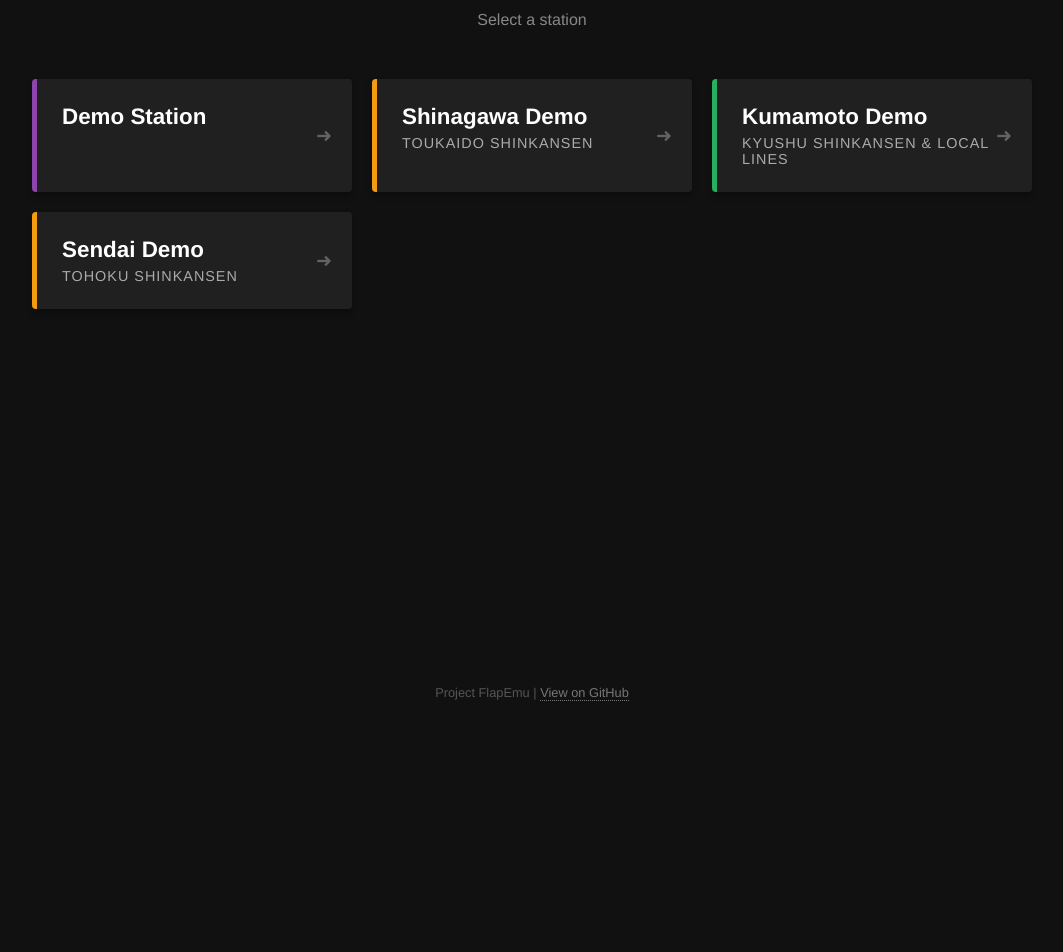
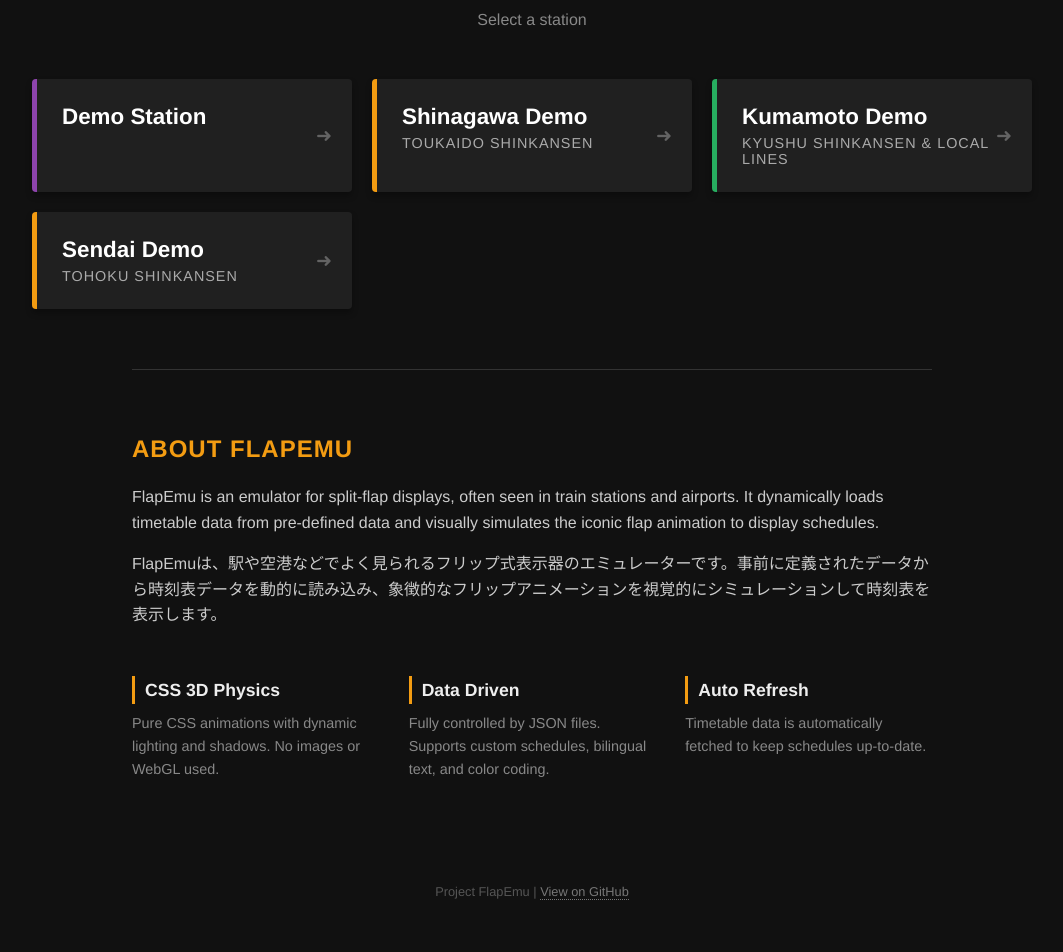
Before and after one commit to tyoubin/flapemu, a plain HTML site: page index.html in a window 1280 px wide. Shown: the part 127-1079 px from the top of the page, without its empty margins (108-1171 px from the left). Before the commit the page ends 880 px from the top, so only its background shows below. Drawn offline with Linux system fonts and the light colour scheme.

Commit message:
Update index.html

```diff
--- a/index.html
+++ b/index.html
@@ -105,6 +105,50 @@
             right: 15px;
         }
 
+        .intro-section {
+            width: 100%;
+            max-width: 800px;
+            margin-top: 60px;
+            padding-top: 40px;
+            border-top: 1px solid #333;
+            color: #ccc;
+            line-height: 1.6;
+        }
+
+        .intro-section h2 {
+            color: #f39c12;
+            font-size: 1.5rem;
+            margin-bottom: 15px;
+            text-transform: uppercase;
+            letter-spacing: 1px;
+        }
+
+        .intro-section strong {
+            color: #fff;
+        }
+
+        .features-grid {
+            display: grid;
+            grid-template-columns: repeat(auto-fit, minmax(200px, 1fr));
+            gap: 30px;
+            margin-top: 30px;
+            margin-bottom: 40px;
+        }
+
+        .feature-item h3 {
+            font-size: 1.1rem;
+            color: #eee;
+            margin-bottom: 8px;
+            border-left: 3px solid #f39c12;
+            padding-left: 10px;
+        }
+
+        .feature-item p {
+            font-size: 0.9rem;
+            color: #888;
+            margin: 0;
+        }
+
         footer {
             margin-top: auto;
             padding-top: 50px;
@@ -119,7 +163,7 @@
 </head>
 <body>
 
-    <h1>Departure Board</h1>
+    <h1>FlapEmu</h1>
     <p class="subtitle">Select a station</p>
 
     <div class="station-list">
@@ -144,7 +188,30 @@
             <div class="line-name">Tohoku Shinkansen</div>
         </a>
     </div>
+    <div class="intro-section">
+        <h2>About FlapEmu</h2>
+        <p>
+            FlapEmu is an emulator for split-flap displays, often seen in train stations and airports. It dynamically loads timetable data from pre-defined data and visually simulates the iconic flap animation to display schedules.
+        </p>
+        <p>
+            FlapEmuは、駅や空港などでよく見られるフリップ式表示器のエミュレーターです。事前に定義されたデータから時刻表データを動的に読み込み、象徴的なフリップアニメーションを視覚的にシミュレーションして時刻表を表示します。
+        </p>
+        <div class="features-grid">
+            <div class="feature-item">
+                <h3>CSS 3D Physics</h3>
+                <p>Pure CSS animations with dynamic lighting and shadows. No images or WebGL used.</p>
+            </div>
+            <div class="feature-item">
+                <h3>Data Driven</h3>
+                <p>Fully controlled by JSON files. Supports custom schedules, bilingual text, and color coding.</p>
+            </div>
+            <div class="feature-item">
+                <h3>Auto Refresh</h3>
+                <p>Timetable data is automatically fetched to keep schedules up-to-date.</p>
+            </div>
+        </div>
 
+    </div>
     <footer>
         <p>Project FlapEmu | <a href="https://github.com/tyoubin/flapemu">View on GitHub</a></p>
     </footer>
```
